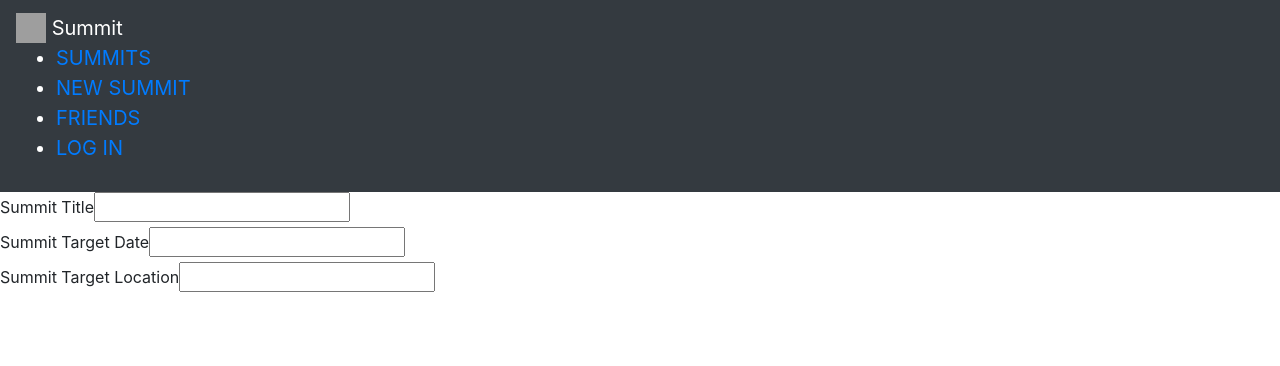
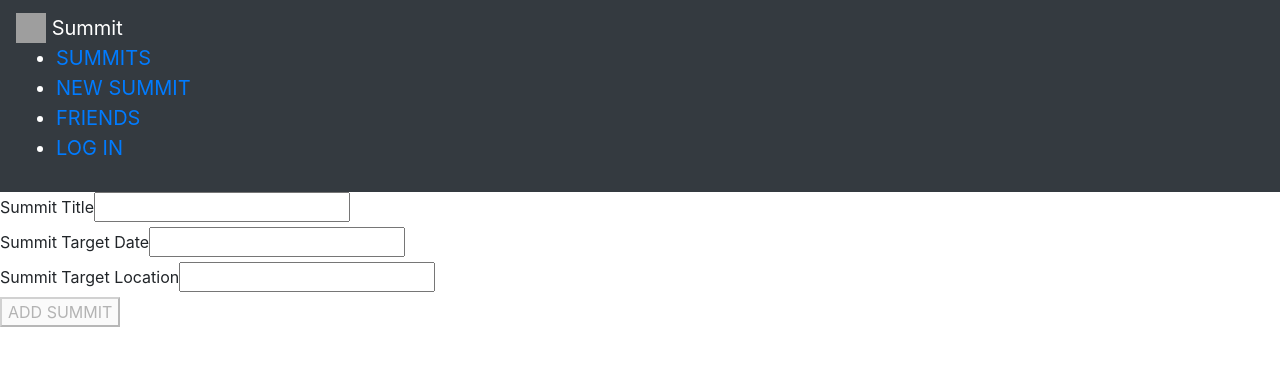
Before and after one commit to gamichwi/Summit, a React (Create React App) app in the folder summit-front-end/: page /summits/new in a window 1280 px wide. Shown: the top 366 px of the page. Built offline with nearby package versions, Linux system fonts and the light colour scheme; grey boxes are pictures that could not be loaded.

Commit message:
Added more form validity checks

```diff
--- a/summit-front-end/src/summits/pages/NewSummit.js
+++ b/summit-front-end/src/summits/pages/NewSummit.js
@@ -1,11 +1,60 @@
-import React, { useCallback } from "react";
+import React, { useCallback, useReducer } from "react";
 
 import Input from "../../shared/components/FormElements/Input";
 import { VALIDATOR_REQUIRE } from "../../shared/util/validators";
 
+const formReducer = (state, action) => {
+  switch (action.type) {
+    case "INPUT_CHANGE":
+      let formIsValid = true;
+      for (const inputId in state.inputs) {
+        if (inputId === action.inputId) {
+          formIsValid = formIsValid && action.isValid;
+        } else {
+          formIsValid = formIsValid && state.inputs[inputId].isValid;
+        }
+      }
+
+      return {
+        ...state,
+        inputs: {
+          ...state.inputs,
+          [action.inputId]: { value: action.value, isValid: action.isValid }
+        },
+        isValid: formIsValid
+      };
+    default:
+      return state;
+  }
+};
+
 const NewSummit = () => {
+  const [formState, dispatch] = useReducer(formReducer, {
+    inputs: {
+      title: {
+        value: "",
+        isValid: false
+      },
+      targetDate: {
+        value: "",
+        isValid: false
+      },
+      targetCoordinates: {
+        value: "",
+        isValid: false
+      }
+    },
+    isValid: false
+  });
   // useCallBack to avoid infinite loop
-  const titleInputHandler = useCallback((id, value, isValid) => {}, []);
+  const inputHandler = useCallback((id, value, isValid) => {
+    dispatch({
+      type: "INPUT_CHANGE",
+      value: value,
+      isValid: isValid,
+      inputId: id
+    });
+  }, []);
 
   return (
     <form>
@@ -16,7 +65,7 @@
         label="Summit Title"
         validators={[VALIDATOR_REQUIRE()]}
         errorText="Please enter a valid title."
-        onInput={titleInputHandler}
+        onInput={inputHandler}
       />
       <Input
         id="targetDate"
@@ -25,7 +74,7 @@
         label="Summit Target Date"
         validators={[VALIDATOR_REQUIRE()]}
         errorText="Please enter a valid target date."
-        onInput={titleInputHandler}
+        onInput={inputHandler}
       />
       <Input
         id="targetCoordinates"
@@ -34,8 +83,9 @@
         label="Summit Target Location"
         validators={[VALIDATOR_REQUIRE()]}
         errorText="Please enter a valid location."
-        onInput={titleInputHandler}
+        onInput={inputHandler}
       />
+      <button type="submit" disabled={!formState.isValid}>ADD SUMMIT</button>
     </form>
   );
 };
```
